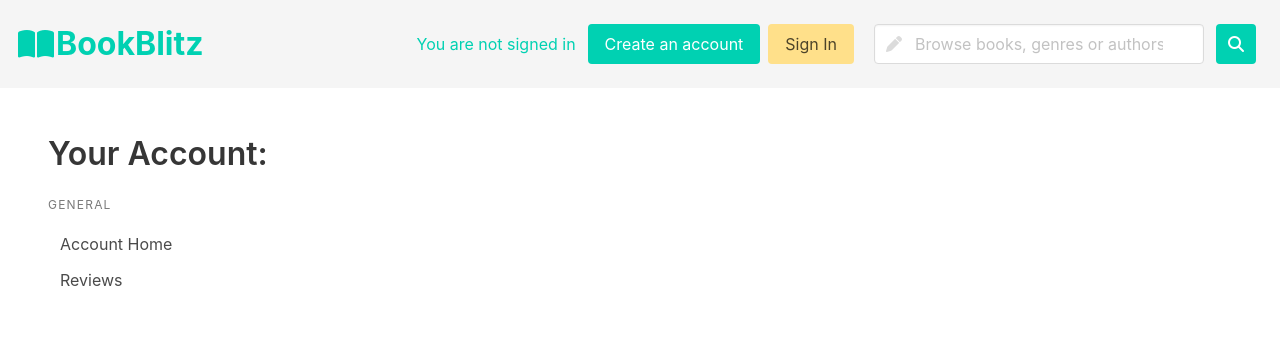
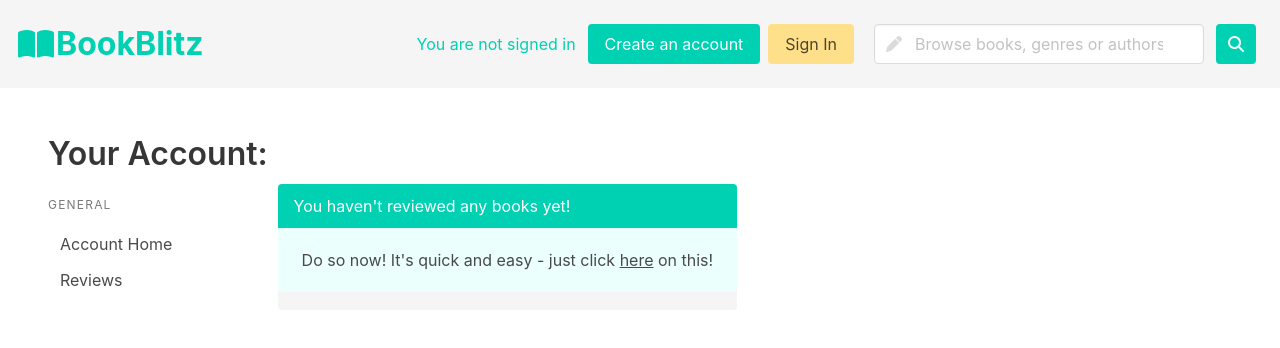
Before and after one commit to AnikaG9/book_proj, a Django app: page /fluffyBooks/accreviews in a window 1280 px wide. Shown: the top 348 px of the page. Run offline with Django 3.2, Linux system fonts and the light colour scheme; data comes from the database, SQL or seed files in the repository; both versions use the stored data as it was after the commit; some libraries are stand-ins or nearby versions.

Commit message:
changes on html pages and views

```diff
--- a/mysite/fluffyBooks/templates/fluffyBooks/account_reviews.html
+++ b/mysite/fluffyBooks/templates/fluffyBooks/account_reviews.html
@@ -77,8 +77,19 @@
         </div>
         </div>
 
-          {% endfor %}
+        {% endfor %}
 
+{% else %}
+
+<article class="message">
+  <div class="message-header has-background-primary">
+      <h2>You haven't reviewed any books yet! </h2>
+  </div>
+  <div class="message-body has-background-primary-light">
+      <p>Do so now! It's quick and easy - just click <a href="{% url 'fluffyBooks:review_page' %}">here</a> on this!</p>
+  </div>
+</article>
+</div>
         </div>
         </div>
         {% endif %}
--- a/mysite/fluffyBooks/templates/fluffyBooks/book_detail.html
+++ b/mysite/fluffyBooks/templates/fluffyBooks/book_detail.html
@@ -61,7 +61,7 @@
                 <h2>There are no recommendations on this book</h2>
             </div>
             <div class="message-body has-background-primary-light">
-                <p>Be the first to <a href="{% url 'fluffyBooks:review' %}">write a review</a> of {{book.book_text}}</p>
+                <p>Be the first to <a href="{% url 'fluffyBooks:review_page' %}">write a review</a> of {{book.book_text}}</p>
             </div>
         </article>
       {% endif %}
--- a/mysite/fluffyBooks/templates/fluffyBooks/book_display.html
+++ b/mysite/fluffyBooks/templates/fluffyBooks/book_display.html
@@ -30,10 +30,10 @@
         {% else %}
         <article class="message">
             <div class="message-header has-background-primary">
-                <h2>There are no books on this {{subject}}</h2>
+                <h2>There are no books on {{subject}}</h2>
             </div>
             <div class="message-body has-background-primary-light">
-                <p>Be the first to <a href="{% url 'fluffyBooks:review_page' %}">write a review</a>on this!</p>
+                <p>Be the first to <a href="{% url 'fluffyBooks:review_page' %}">write a review</a> on this!</p>
             </div>
         </article>
         {% endif %}
--- a/mysite/fluffyBooks/templates/fluffyBooks/profile.html
+++ b/mysite/fluffyBooks/templates/fluffyBooks/profile.html
@@ -16,8 +16,8 @@
         <section class="section">
             <h1 class="title">Username: {{username}}</h1>
 
-            <div class="box">
-                <h3 class="title">{{username}}'s recommendations:</h3>
+
+                <h3 class="subtitle">{{username}}'s recommendations:</h3>
                 <div class="columns is-multiline">
                 {% for recommendation in recommendations %}
                 <div class="column is-half">
@@ -49,7 +49,7 @@
 
                 {% endfor %}
             </div>
-            </div>
+
         </section>
     </body>
 </html>
--- a/mysite/fluffyBooks/views.py
+++ b/mysite/fluffyBooks/views.py
@@ -1,4 +1,4 @@
-from django.shortcuts import render, get_object_or_404, redirect
+from django.shortcuts import render, get_object_or_404, redirect, reverse
 from django.http import HttpResponse, HttpResponseRedirect, HttpResponseRedirect
 from numpy import delete
 from .models import Book, Genre, Author, Recommendation, User
@@ -97,7 +97,7 @@ def verify_login(request):
     if user is not None:
         print('here')
         login(request, user)
-        return redirect('fluffyBooks:home')
+        return redirect(reverse('fluffyBooks:home'))
     else:
         print('got it')
         return render(request, 'fluffyBooks/login_signup.html')
```
Also changed, not shown: mysite/db.sqlite3.
